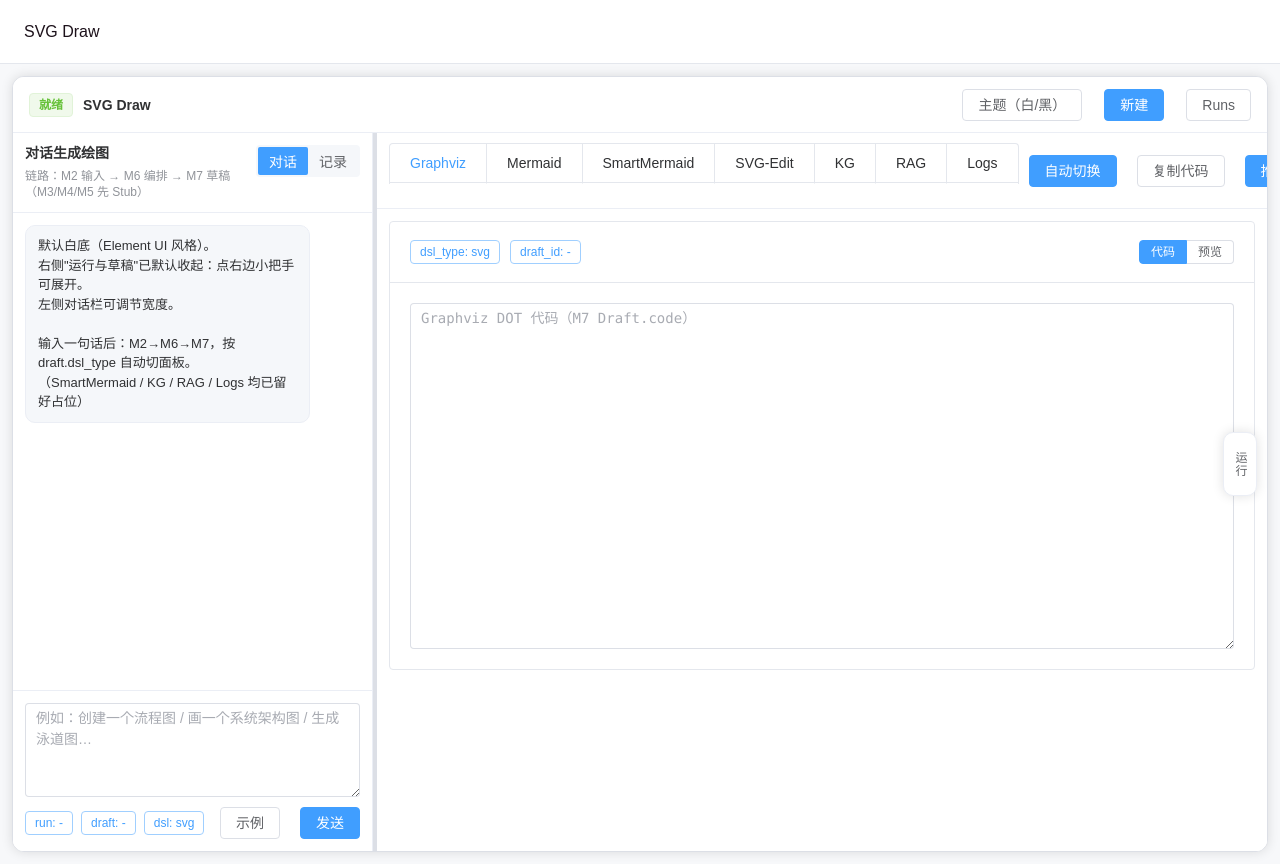
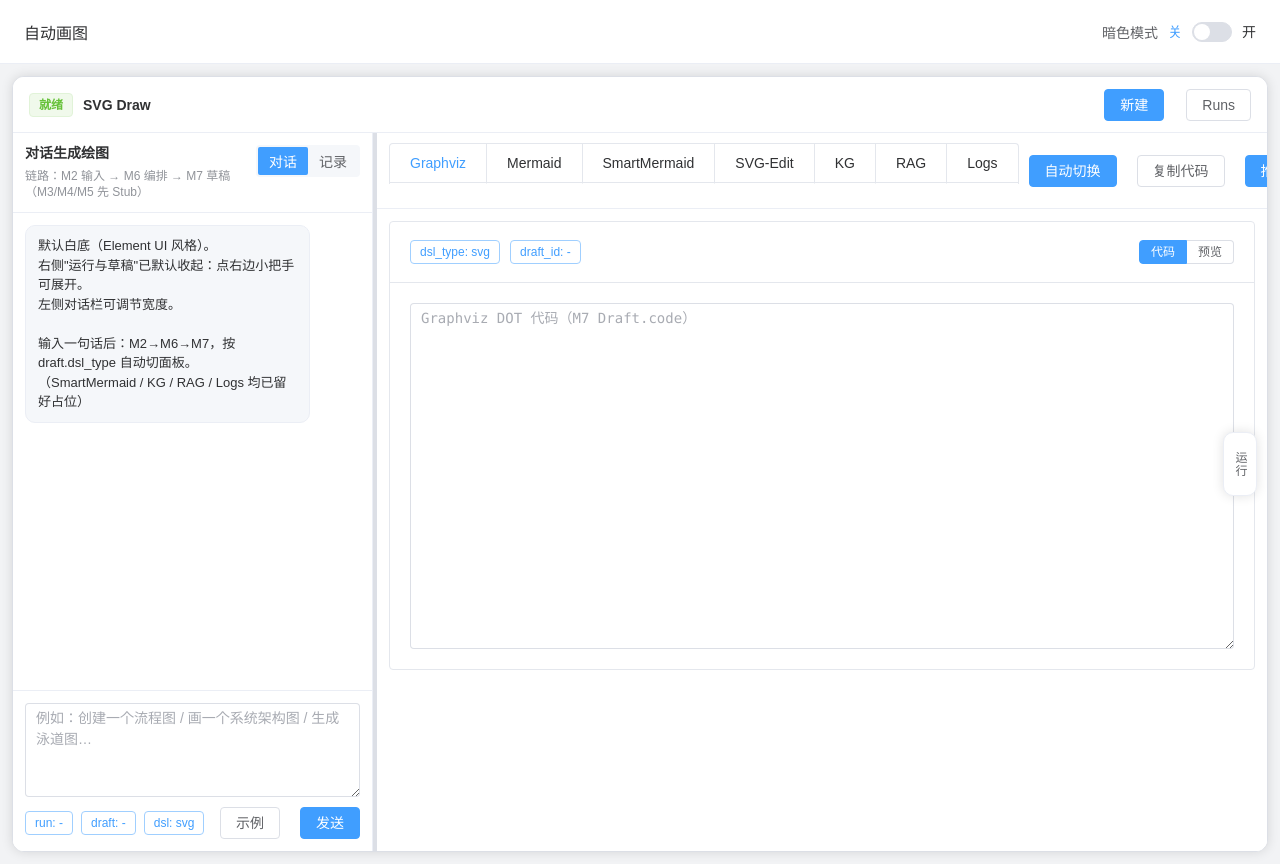
Before and after one commit to huanhuan233/svg-draw, a Vue app in the folder svg-draw-frontend/: page / in a window 1280 px wide. Built offline with nearby package versions, Linux system fonts and the light colour scheme; no server answers.

Commit message:
frontend:switch icon added

```diff
--- a/svg-draw-frontend/src/App.vue
+++ b/svg-draw-frontend/src/App.vue
@@ -2,7 +2,16 @@
   <el-container class="app-container">
     <el-header class="app-header">
       <div class="header-content">
-        <h1 class="header-title">SVG Draw</h1>
+        <h1 class="header-title">自动画图</h1>
+        <div class="header-actions">
+          <span class="theme-label">暗色模式</span>
+          <el-switch
+            v-model="isDark"
+            :active-text="'开'"
+            :inactive-text="'关'"
+            @change="handleThemeChange"
+          />
+        </div>
       </div>
     </el-header>
     <el-main class="app-main">
@@ -12,31 +21,48 @@
 </template>
 
 <script setup lang="ts">
-// 主应用组件
+import { onMounted, ref } from 'vue'
+
+const THEME_KEY = 'svgdraw.theme'
+const isDark = ref(false)
+
+const applyTheme = (dark: boolean) => {
+  const root = document.documentElement
+  root.classList.toggle('dark', dark)
+}
+
+const initTheme = () => {
+  const saved = localStorage.getItem(THEME_KEY)
+  if (saved === 'dark') {
+    isDark.value = true
+  } else if (saved === 'light') {
+    isDark.value = false
+  } else {
+    isDark.value = false
+  }
+  applyTheme(isDark.value)
+}
+
+const handleThemeChange = (value: string | number | boolean) => {
+  const next = Boolean(value)
+  isDark.value = next
+  localStorage.setItem(THEME_KEY, isDark.value ? 'dark' : 'light')
+  applyTheme(isDark.value)
+}
+
+onMounted(() => {
+  initTheme()
+})
 </script>
 
 <style>
-* {
-  margin: 0;
-  padding: 0;
-  box-sizing: border-box;
-}
-
-body {
-  font-family: 'Microsoft YaHei', sans-serif;
-  font-size: 14px;
-  font-weight: 400;
-  color: #1d121b;
-  background-color: #f7f8fa;
-}
-
 .app-container {
   min-height: 100vh;
 }
 
 .app-header {
-  background-color: #ffffff;
-  border-bottom: 1px solid #e4e7ed;
+  background-color: var(--el-bg-color);
+  border-bottom: 1px solid var(--el-border-color-lighter);
   padding: 0;
   height: 64px !important;
 }
@@ -44,6 +70,7 @@ body {
 .header-content {
   display: flex;
   align-items: center;
+  justify-content: space-between;
   height: 100%;
   padding: 0 24px;
 }
@@ -51,11 +78,22 @@ body {
 .header-title {
   font-size: 16px;
   font-weight: 400;
-  color: #1d121b;
+  color: var(--el-text-color-primary);
+}
+
+.header-actions {
+  display: flex;
+  align-items: center;
+  gap: 10px;
+}
+
+.theme-label {
+  color: var(--el-text-color-regular);
+  font-size: 14px;
 }
 
 .app-main {
   padding: 0;
-  background-color: #f7f8fa;
+  background-color: var(--el-bg-color-page);
 }
 </style>
--- a/svg-draw-frontend/src/composables/useSvgDraw.ts
+++ b/svg-draw-frontend/src/composables/useSvgDraw.ts
@@ -1,4 +1,4 @@
-import { ref, reactive, nextTick, type Ref } from 'vue'
+import { ref, reactive, type Ref } from 'vue'
 import { ElMessage } from 'element-plus'
 import { svgDrawService } from '../services/svgDrawService'
 import type { ChatMessage, RunResponse, DslType } from '../utils/types'
@@ -8,7 +8,6 @@ export type SvgMode = 'code' | 'preview'
 
 export function useSvgDraw() {
   // ========== UI 状态 ==========
-  const isDark = ref(false)
   const leftMode = ref<'chat' | 'history'>('chat')
   const activeTab = ref<ActiveTab>('graphviz')
   const svgMode = ref<SvgMode>('code')
@@ -49,26 +48,6 @@ export function useSvgDraw() {
   const finalSpecJson = ref('')
   const ragJson = ref('')
   const logsText = ref('')
-
-  // ========== 主题切换 ==========
-  const applyTheme = () => {
-    const root = document.documentElement
-    if (isDark.value) {
-      root.classList.add('dark')
-    } else {
-      root.classList.remove('dark')
-    }
-  }
-
-  const toggleTheme = () => {
-    isDark.value = !isDark.value
-    applyTheme()
-  }
-
-  // 初始化主题
-  nextTick(() => {
-    applyTheme()
-  })
 
   // ========== 抽屉 ==========
   const toggleDrawer = () => {
@@ -292,7 +271,6 @@ export function useSvgDraw() {
 
   return {
     // UI 状态
-    isDark,
     leftMode,
     activeTab,
     svgMode,
@@ -313,7 +291,6 @@ export function useSvgDraw() {
     logsText,
 
     // 方法
-    toggleTheme,
     toggleDrawer,
     startResize,
     sendPrompt,
--- a/svg-draw-frontend/src/pages/SvgDrawWorkspace.vue
+++ b/svg-draw-frontend/src/pages/SvgDrawWorkspace.vue
@@ -17,7 +17,6 @@
         </div>
 
         <div class="header-actions">
-          <el-button @click="handleToggleTheme">主题（白/黑）</el-button>
           <el-button type="primary">新建</el-button>
           <el-button>Runs</el-button>
         </div>
@@ -84,7 +83,6 @@ import type { ActiveTab, SvgMode } from '../composables/useSvgDraw'
 
 const {
   // UI 状态
-  isDark,
   leftMode,
   activeTab,
   svgMode,
@@ -105,7 +103,6 @@ const {
   logsText,
 
   // 方法
-  toggleTheme,
   toggleDrawer,
   startResize,
   sendPrompt,
@@ -113,10 +110,6 @@ const {
   pushToSvgEdit,
   loadExample,
 } = useSvgDraw()
-
-const handleToggleTheme = () => {
-  toggleTheme()
-}
 
 const handleToggleDrawer = () => {
   toggleDrawer()
```
